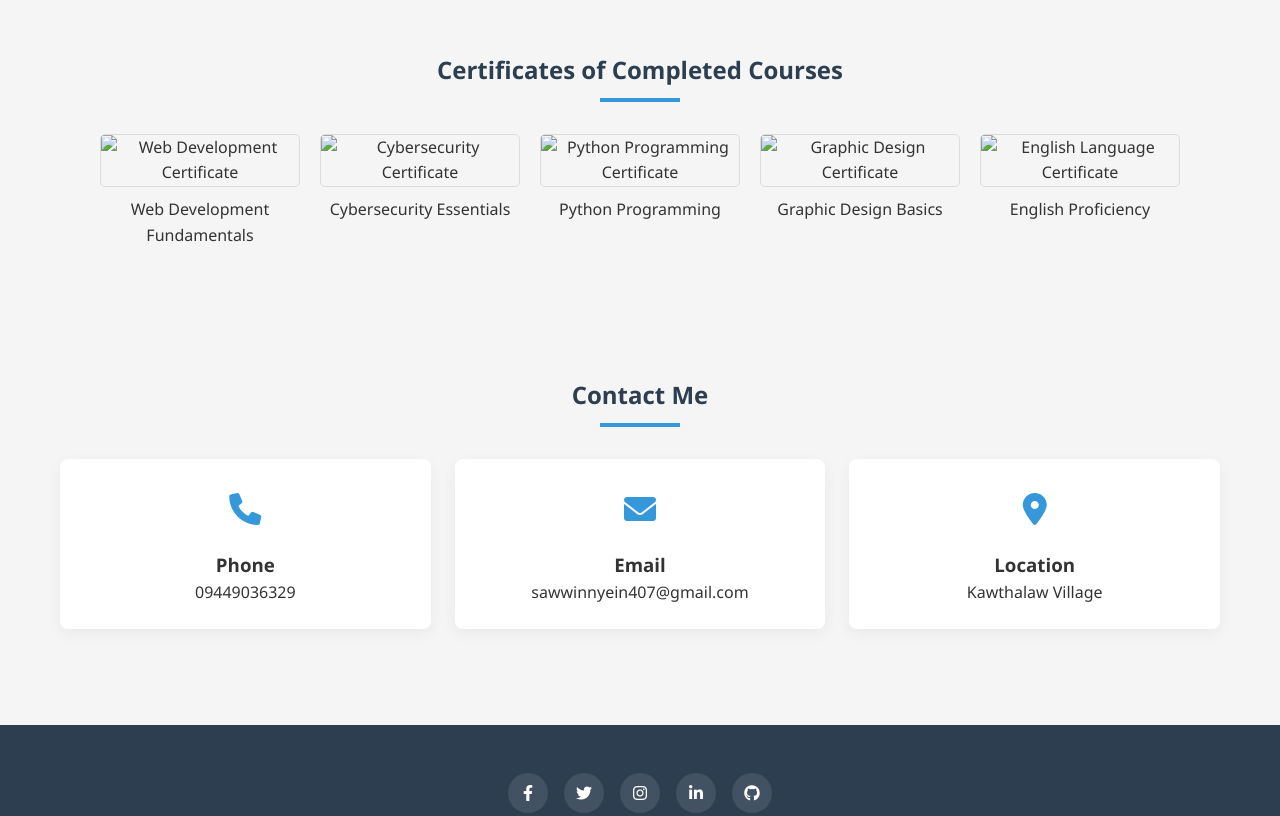
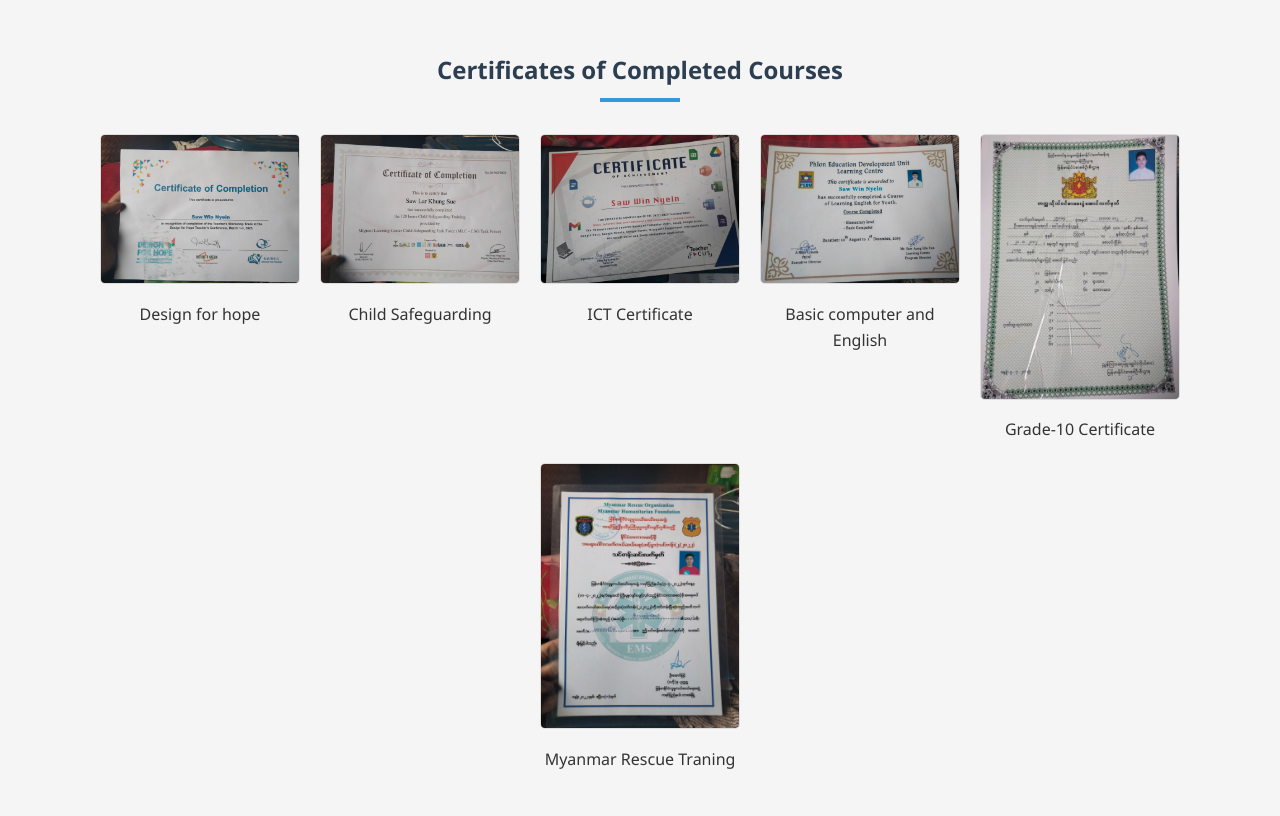
Before and after one commit to SawWinNyein/SawWinNyein.github.io, a plain HTML site: page index.html in a window 1280 px wide. Shown: the part 2740-3556 px from the top of the page. Drawn offline with Linux system fonts and the light colour scheme.

Commit message:
edit more information and image

```diff
--- a/index.html
+++ b/index.html
@@ -764,29 +764,33 @@
         <div class="certificates-gallery">
             <!-- Certificate 1 -->
             <div class="certificate-item">
-                <img src="certificate1.jpg" alt="Web Development Certificate" onclick="openModal('certificate1.jpg')">
-                <p>Web Development Fundamentals</p>
+                <img src="Design for hope.jpg" alt="Design" onclick="openModal('Certificate.jpg')">
+                <p>Design for hope</p>
             </div>
             <!-- Certificate 2 -->
             <div class="certificate-item">
-                <img src="certificate2.jpg" alt="Cybersecurity Certificate" onclick="openModal('certificate2.jpg')">
-                <p>Cybersecurity Essentials</p>
+                <img src="Child Safeguarding .jpg" alt="Child Safeguarding" onclick="openModal('Child Safeguarding.jpg')">
+                <p>Child Safeguarding</p>
             </div>
             <!-- Certificate 3 -->
             <div class="certificate-item">
-                <img src="certificate3.jpg" alt="Python Programming Certificate" onclick="openModal('certificate3.jpg')">
-                <p>Python Programming</p>
+                <img src="ICT.jpg" alt="ICT Certificate" onclick="openModal('certifiate3.jpg')">
+                <p>ICT Certificate</p>
             </div>
             <!-- Certificate 4 -->
             <div class="certificate-item">
-                <img src="certificate4.jpg" alt="Graphic Design Certificate" onclick="openModal('certificate4.jpg')">
-                <p>Graphic Design Basics</p>
+                <img src="Pedu learning .jpg" alt="Pedu Certificate" onclick="openModal('certificate4.jpg')">
+                <p>Basic computer and English</p>
             </div>
             <!-- Certificate 5 -->
             <div class="certificate-item">
-                <img src="certificate5.jpg" alt="English Language Certificate" onclick="openModal('certificate5.jpg')">
-                <p>English Proficiency</p>
+                <img src="grade 10.jpg" alt="Pass the Grade-10 Certificate" onclick="openModal('certificate5.jpg')">
+                <p>Grade-10 Certificate</p>
             </div>
+             <!-- Certificate 5 -->
+            <div class="certificate-item">
+                <img src="Rescue.jpg" alt="Myanmar Rescue Certificate" onclick="openModal('certificate5.jpg')">
+                <p>Myanmar Rescue Traning</p>
         </div>
     </div>
 </section>
```
Also changed, not shown: Child Safeguarding .jpg (added), Design for hope.jpg (added), ICT.jpg (added), Pedu learning .jpg (added), Rescue.jpg (added), grade 10.jpg (added).
